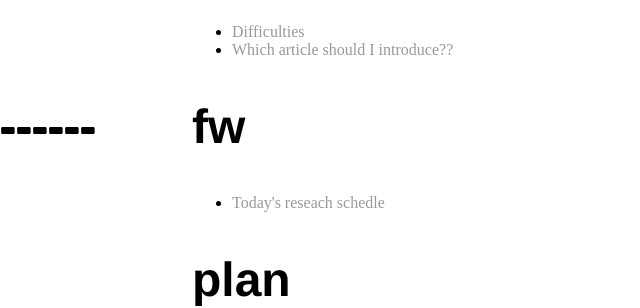
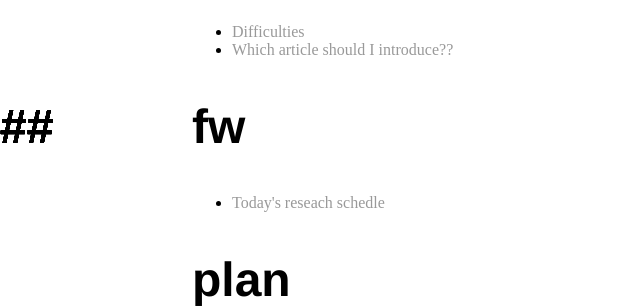
Before and after one commit to takasimiz/bak-github.io, a Jekyll site: the page built from post/tags.md, in a window 1280 px wide. Shown: the part 800-1108 px from the top of the page, without its empty margins (0-640 px from the left). Built offline with Jekyll 4.4.1, drawn with Linux system fonts in a browser that asks for light colours.

Commit message:
Update main.css

```diff
--- a/css/main.css
+++ b/css/main.css
@@ -3,7 +3,6 @@
 
 @import "{{ site.theme }}";
  */
-
 body {
     margin: 60px auto;
     width: 70%;
@@ -36,6 +35,7 @@
     height: 1px;
     bottom: 0;
     left: 0%;
+    content: "# "
 }
 h2 {
     font-size: 2em;
@@ -48,6 +48,7 @@
     height: 1px;
     bottom: 0;
     left: 0%;
+    content: "## "
 }
 p {
     font-size: 1.5em;
```
